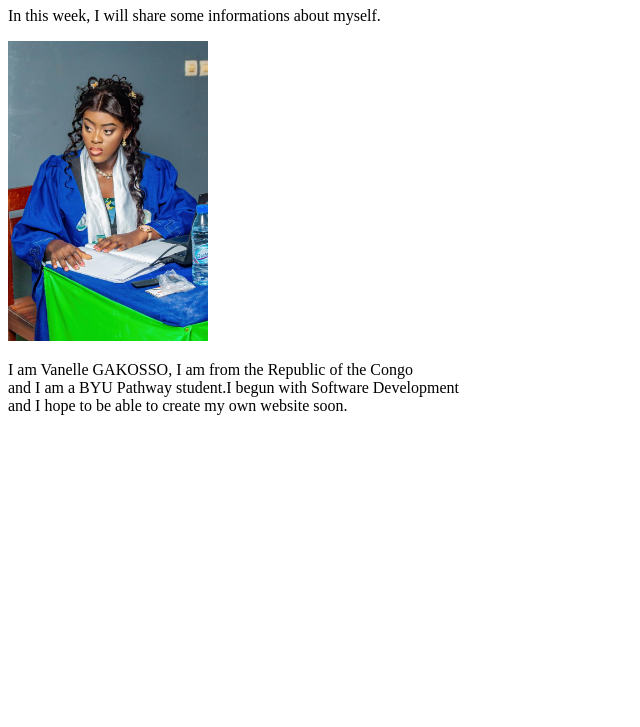
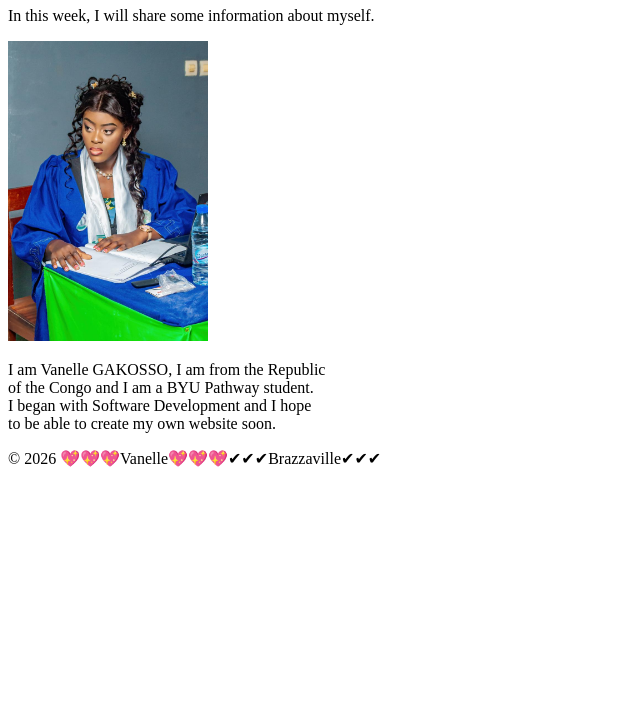
Before and after one commit to vanellegakosso-oss/wdd130, a plain HTML site: page index.html in a window 1280 px wide. Shown: the part 73-800 px from the top of the page, without its empty margins (0-640 px from the left). Drawn offline with Linux system fonts and the light colour scheme.

Commit message:
this is my first home page

```diff
--- a/index.html
+++ b/index.html
@@ -1,5 +1,5 @@
 <!DOCTYPE html>
-<lang="en">
+<html lang="en">
 
 <head>
     <meta charset="UTF-8">
@@ -8,29 +8,33 @@
 </head>
 
 <body>
-        <h1>Welcome to WDD 130.</h1>
-
-        <p> In this week, I will share some informations about myself.</p>
-
-        <img src="images/vanelle.jpg" alt="Vanelle." width="200">
-
-    </body>
-
-    <p> I am Vanelle GAKOSSO, I am from the Republic of the Congo
-        <br>and I am a BYU Pathway student.I begun with Software Development </br>and I hope to be
-        able to create my own website soon.</br>
-    </p>
 
     <header>
+
+        <h1>Welcome to WDD 130.</h1>
 
     </header>
 
     <main>
 
+        <p> In this week, I will share some information about myself.</p>
+
+        <img src="images/vanelle.jpg" alt="Vanelle" width="200">
+
+        <p>
+            I am Vanelle GAKOSSO, I am from the Republic <br>
+            of the Congo and I am a BYU Pathway student. <br>
+            I began with Software Development and I hope <br>
+            to be able to create my own website soon.
+        </p>
+
     </main>
 
     <footer>
+        <p> &copy; 2026 💖💖💖Vanelle💖💖💖✔✔✔Brazzaville✔✔✔</p>
 
     </footer>
 
+</body>
+
 </html>
```
Lines whose indentation alone changed are shown as unchanged.
